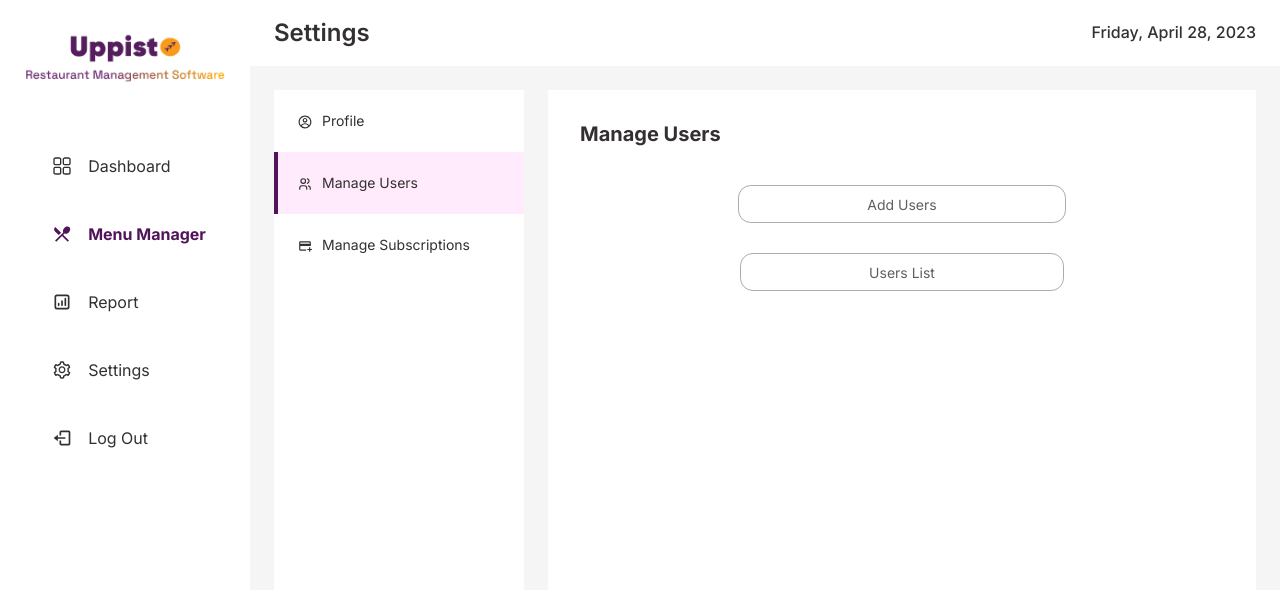
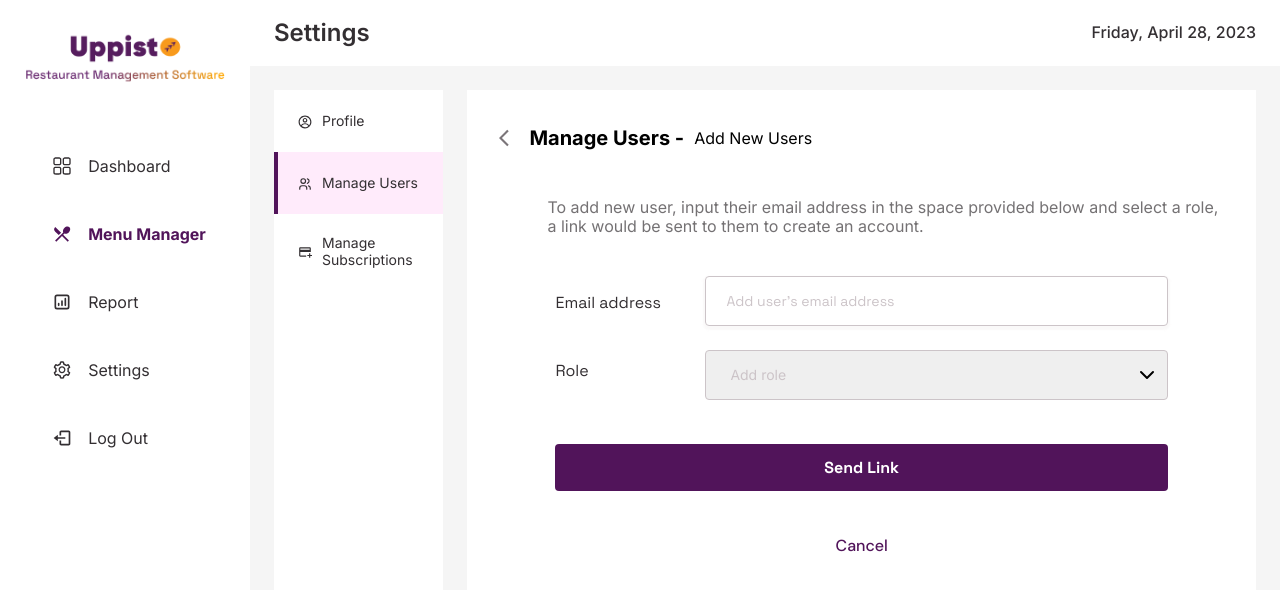
Before and after one commit to King-Mikaelson/vigilant-octo-enigma, a React (Create React App) app: page /settings/manageusers/add-users in a window 1280 px wide. Shown: the top 590 px of the page. Built offline with nearby package versions, Linux system fonts and the light colour scheme.

Commit message:
FEAT/added the ManageUsers complete items

```diff
--- a/src/components/admin/settings/manageUsers/addUsers/index.tsx
+++ b/src/components/admin/settings/manageUsers/addUsers/index.tsx
@@ -8,10 +8,10 @@
   const navigate = useNavigate();
   const [email, setEmail] = useState<string>("");
   const [isModalOpen, setIsModalOpen] = useState(false);
+
   const handleEmail = (e: React.ChangeEvent<HTMLInputElement>) => {
     setEmail(e.currentTarget.value);
   };
-
   const handleSubmit = (e: React.FormEvent<HTMLFormElement>) => {
     e.preventDefault();
     setIsModalOpen(true);
@@ -23,13 +23,10 @@
     navigate("/settings/manageusers");
   };
 
-  const handleBack = (e: { preventDefault: () => void }) => {
-    e.preventDefault();
+  const handleBack = () => {
     navigate("/settings/manageusers");
   };
-
-  const handleCancelEdit = (e: { preventDefault: () => void }) => {
-    e.preventDefault();
+  const handleCancelEdit = () => {
     navigate("/settings/manageusers");
   };
 
@@ -44,7 +41,7 @@
           To add new user, input their email address in the space provided below
           and select a role, a link would be sent to them to create an account.
         </p>
-        <form className="form edit-prof" onSubmit={handleSubmit}>
+        <form onSubmit={handleSubmit} className="form edit-prof">
           <aside className="form-items">
             <label htmlFor="email">
               <h3>Email address</h3>
@@ -70,7 +67,6 @@
           </aside>
 
           <Button text="Send Link" />
-
           <div className="cancel-btn-div">
             <button
               className="cancel-btn"
--- a/src/components/admin/settings/manageUsers/index.tsx
+++ b/src/components/admin/settings/manageUsers/index.tsx
@@ -11,7 +11,7 @@
           </Link>
         </div>
         <div className="user-link">
-          <Link to="/manageusers/users-list" className="user-link1">
+          <Link to="/settings/manageusers/users-list" className="user-link1">
             Users List
           </Link>
         </div>
--- a/src/components/admin/settings/profile/index.tsx
+++ b/src/components/admin/settings/profile/index.tsx
@@ -31,7 +31,7 @@
       <div className="profile-header">
         <h3>Profile</h3>
         <button>
-          <Link to="/settings/editprofile" className="profile-link-btn">
+          <Link to="/settings/profile/editprofile" className="profile-link-btn">
             <CiEdit />
             Edit Profile
           </Link>
--- a/src/styles/components/_settings.scss
+++ b/src/styles/components/_settings.scss
@@ -302,6 +302,7 @@
         opacity: 0.68;
         line-height: 19px;
         margin-bottom: 2rem;
+        padding-left: 3rem;
     }
 
     .adduser-field {
@@ -394,7 +395,7 @@
                 td {
                     padding: 1rem 0;
                     text-align: left;
-                    font-size: 14px;
+                    font-size: 12px;
                     font-weight: 400;
                     line-height: 16px;
 
```
Also changed, not shown: src/routes/index.tsx (+3 -4 lines).
